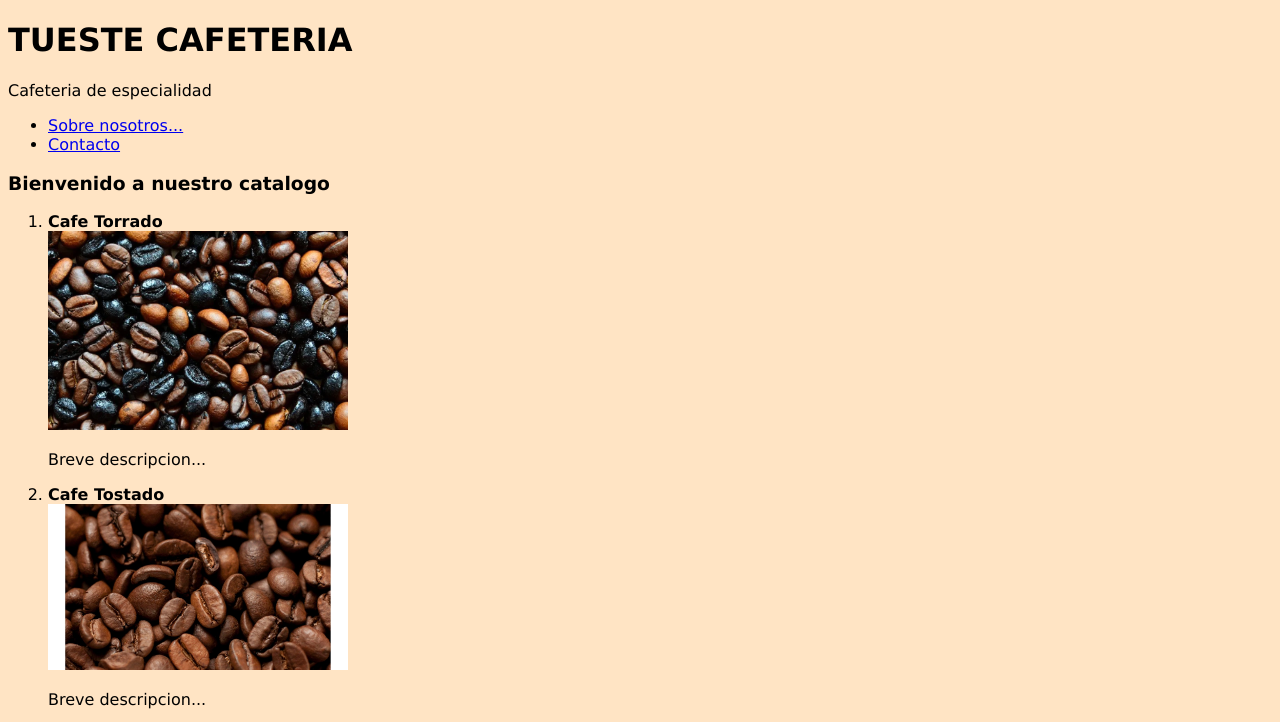
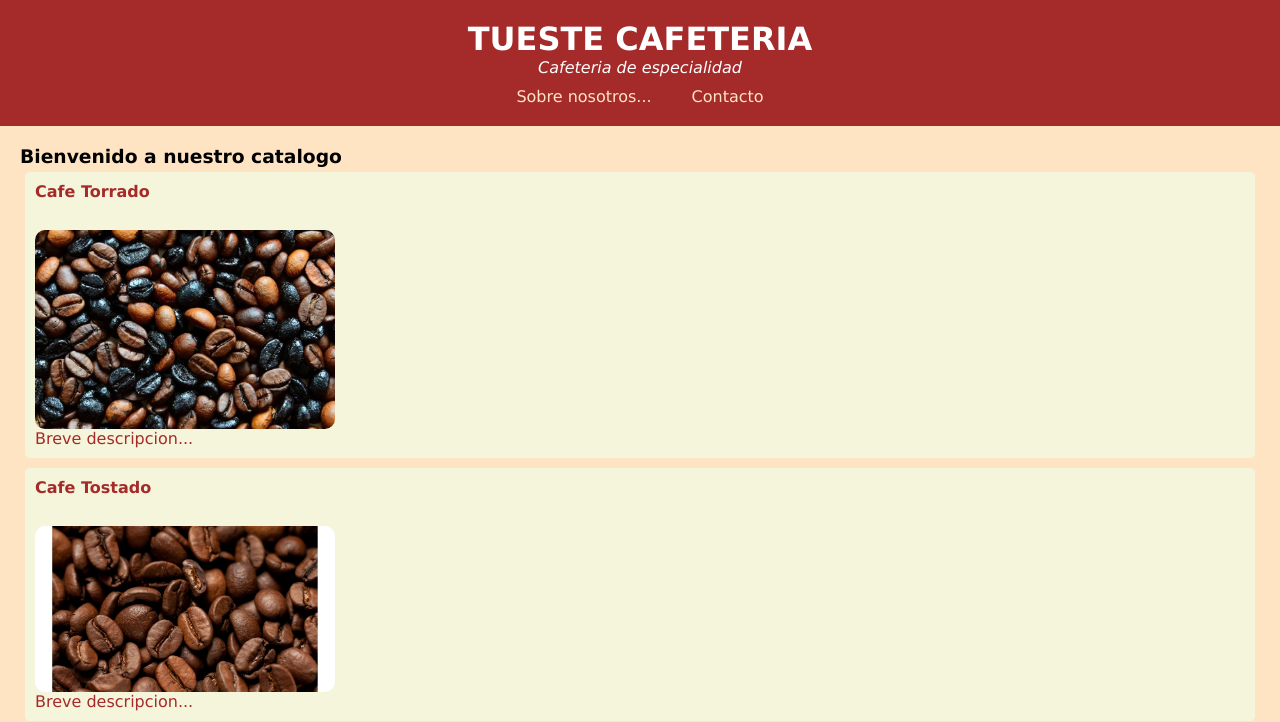
Before and after one commit to f14v1u5/proyecto-practica, a plain HTML site: page index.html in a window 1280 px wide. Shown: the top 722 px of the page. Drawn offline with Linux system fonts and the light colour scheme.

Commit message:
Estilos refinados

```diff
--- a/estilos/estilos.css
+++ b/estilos/estilos.css
@@ -1,4 +1,84 @@
+/* BODY */
+
+/*APLICACION GENERAL DE MARGENES Y PADDING*/
+* {
+    margin: 0;
+    padding: 0;
+    box-sizing: border-box;
+}
+
+/* APLICACION A TODO EL CUERPO DE LA PAGINA */
 body {
     font-family: Verdana, Geneva, Tahoma, sans-serif;
+    color: brown;
     background-color: bisque;
 }
+
+/*ENCABEZADO*/
+
+header {
+    background-color: brown;
+    color:rgb(255, 255, 255);
+    padding: 20px;
+    text-align: center;
+}
+
+header p {
+    font-style: italic;
+}
+
+header ul {
+    list-style: none;
+    margin-top: 10px;
+    display: flex; /* Ubica de manera horizontal los items de la lista */
+    justify-content:center ;
+}
+
+header li a{
+    color: bisque;
+    text-decoration: none; /* Saca el subrayado del link */
+    padding: 20px;
+}
+
+/* EFECTO ESEPCIAL PARA PASAR EL CURSOR SOBRE EL LINK Y QUE CAMBIE AL FORMATO ESTABLECIDO*/
+header li a:hover {
+    color:rgb(255, 188, 87);
+
+}
+
+/* ONTENIDO PRINCIPAL */
+
+main {
+    padding: 20px;
+}
+
+section h3 {
+    color: black;
+}
+
+section ol {
+    display: grid;
+    list-style: none;
+}
+
+section ol li {
+    background-color:beige;
+    padding: 10px;
+    margin: 5px;
+    border-radius: 5px;
+    display: flex;
+    flex-direction: column;
+}
+
+section ol li img {
+    border-radius: 10px;
+    margin-top: 10px;
+}
+/* FOOTER */
+
+footer {
+    background-color: #333;
+    color: aliceblue;
+    text-align: center;
+    padding: 10px;
+}
```
